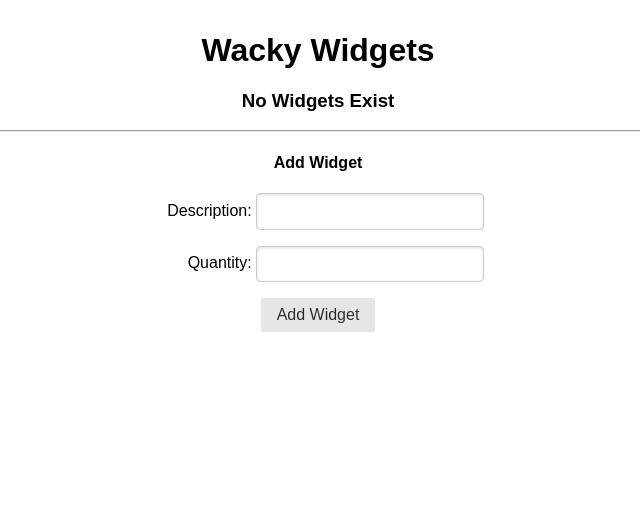
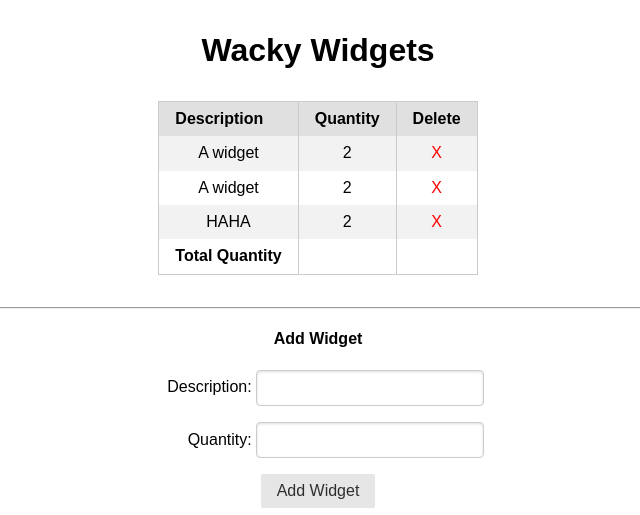
Before and after one commit to tiffbouchard/unit-3-assessment, a Django app: template unit_3_assessment/main_app/templates/index.html in a window 1280 px wide. Shown: the top 515 px of the page, without its empty margins (322-962 px from the left). Run offline with Django 3.2, Linux system fonts and the light colour scheme; the template is opened without the code that fills it: values that come from a table or form of the project are taken from there, others are empty; data comes from the database, SQL or seed files in the repository; some libraries are stand-ins or nearby versions.

Commit message:
add urls and views for delete and addand update model to singular

```diff
--- a/unit_3_assessment/main_app/forms.py
+++ b/unit_3_assessment/main_app/forms.py
@@ -1,7 +1,7 @@
 from django.forms import ModelForm
-from .models import Widgets
+from .models import Widget
 
 class WidgetsForm(ModelForm):
     class Meta:
-        model = Widgets
+        model = Widget
         fields = ['description', 'quantity']
--- a/unit_3_assessment/main_app/models.py
+++ b/unit_3_assessment/main_app/models.py
@@ -1,6 +1,9 @@
 from django.db import models
 
 # Create your models here.
-class Widgets(models.Model):
+class Widget(models.Model):
     description = models.CharField(max_length=250)
     quantity = models.IntegerField()
+
+    def __str__(self):
+        return self.description
--- a/unit_3_assessment/main_app/static/css/style.css
+++ b/unit_3_assessment/main_app/static/css/style.css
@@ -7,3 +7,10 @@
     width: 100px;
     text-align: right;
 }
+table {
+    margin: 2rem auto;
+}
+table a {
+    color: red;
+    text-decoration: none;
+}
--- a/unit_3_assessment/main_app/urls.py
+++ b/unit_3_assessment/main_app/urls.py
@@ -2,5 +2,7 @@
 from . import views
 
 urlpatterns = [
-    path('', views.index, name='index')
+    path('', views.index, name='index'),
+    path('add/', views.add_widget, name='add_widget'),
+    path('delete/<int:id>', views.delete_widget, name='delete_widget')
 ]
```
Also changed, not shown: unit_3_assessment/main_app/views.py (+19 -6 lines), unit_3_assessment/db.sqlite3, unit_3_assessment/main_app/migrations/0002_auto_20200712_1338.py (added).
